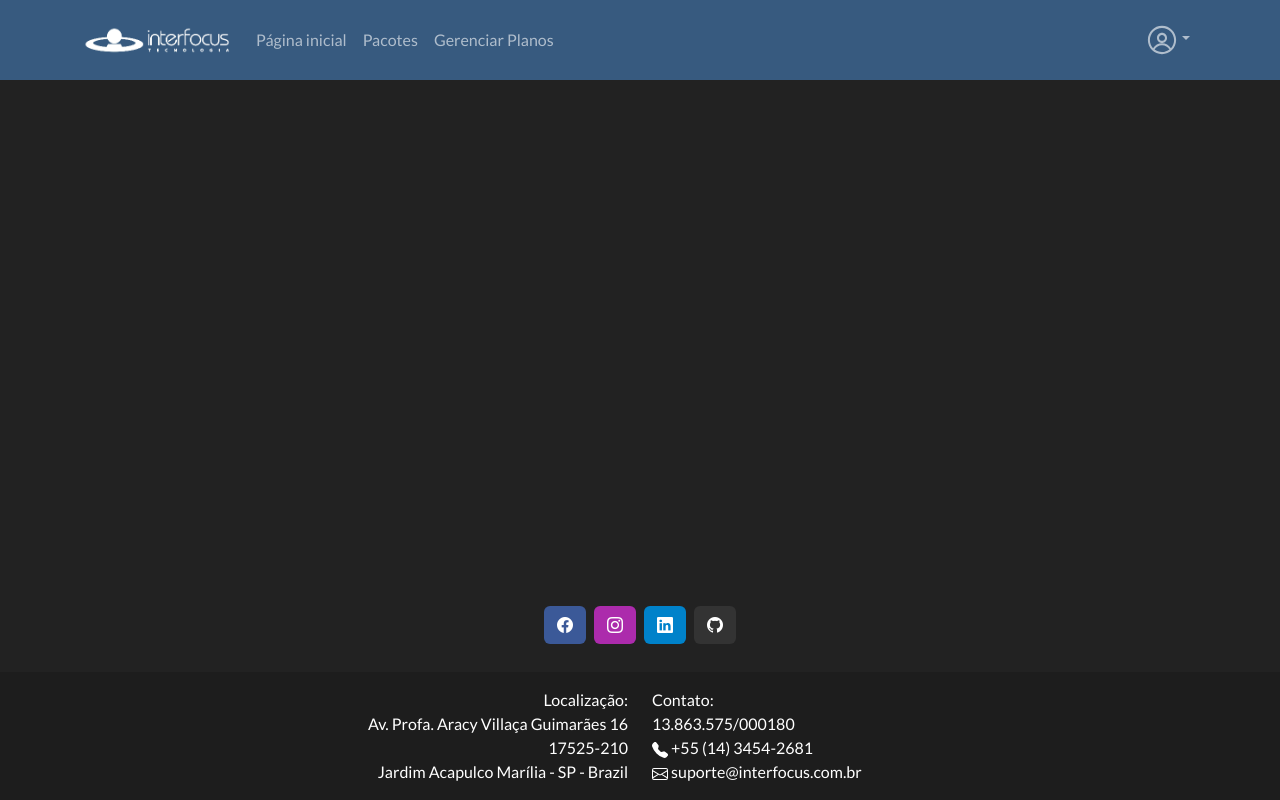
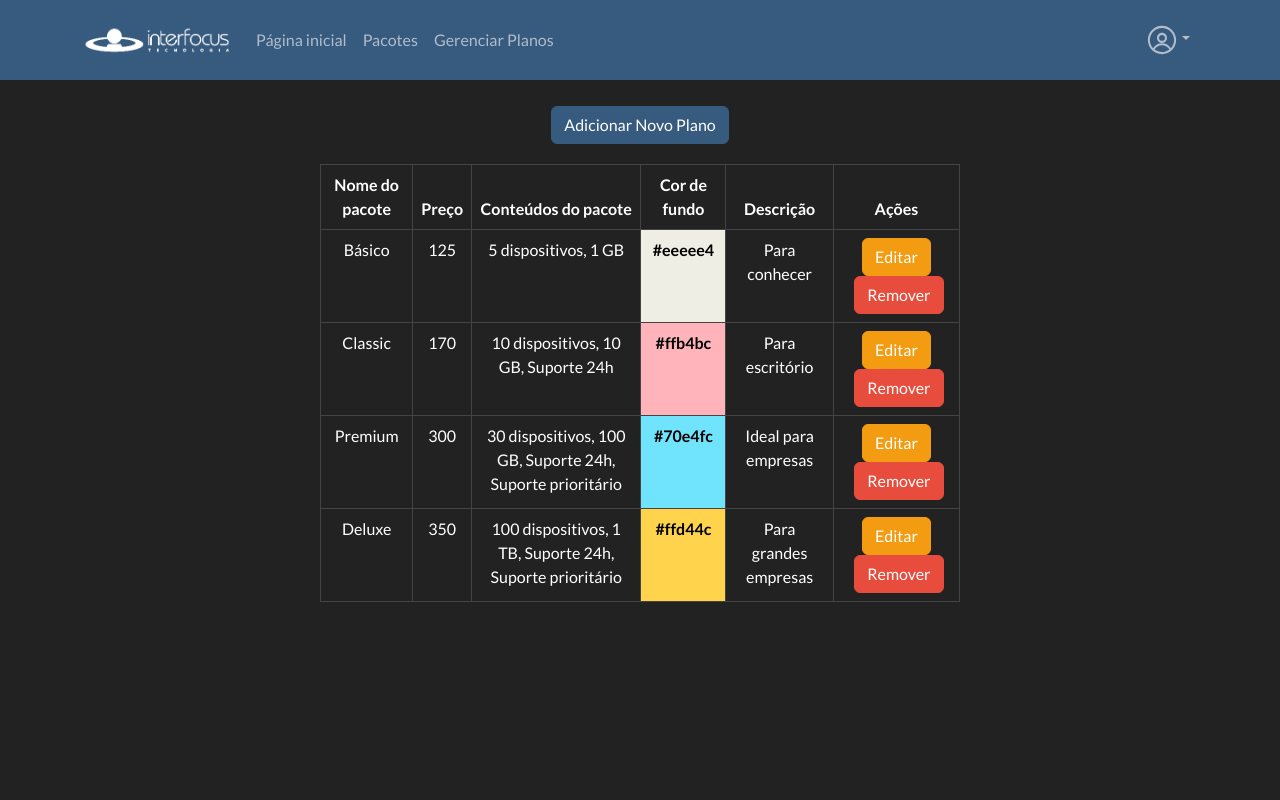
Before and after one commit to JvbsB7/Final, a React (Vite) app in the folder interfocus-project/: page /manage_packages in a window 1280 px wide. Shown: the top 800 px of the page. Built offline with nearby package versions, Linux system fonts and the light colour scheme.

Commit message:
Manage_package,Sub status

```diff
--- a/interfocus-project/src/components/loggedHeader.jsx
+++ b/interfocus-project/src/components/loggedHeader.jsx
@@ -21,7 +21,7 @@ const LoggedHeader = () => {
           <Nav className="me-auto">
             <Nav.Link as={Link} to="/">Página inicial</Nav.Link>
             <Nav.Link as={Link} to="/packages">Pacotes</Nav.Link>
-            <Nav.Link as={Link} to="/manage-plans">Gerenciar Planos</Nav.Link> {/* Novo link */}
+            <Nav.Link as={Link} to="/manage_packages">Gerenciar Planos</Nav.Link>
           </Nav>
           <Nav>
             <NavDropdown
--- /dev/null
+++ b/interfocus-project/src/containers/packages/manage_packages.jsx
@@ -0,0 +1,134 @@
+import React, { useState } from 'react';
+import Table from 'react-bootstrap/Table';
+import Button from 'react-bootstrap/Button';
+import Modal from 'react-bootstrap/Modal';
+import 'bootstrap/dist/css/bootstrap.min.css';
+
+const initialPlanos = [
+    { nome: 'Básico', preco: 125, lines: ['5 dispositivos', '1 GB'], bgColor: '#eeeee4', description: 'Para conhecer' },
+    { nome: 'Classic', preco: 170, lines: ['10 dispositivos', '10 GB', 'Suporte 24h'], bgColor: '#ffb4bc', description: 'Para escritório' },
+    { nome: 'Premium', preco: 300, lines: ['30 dispositivos', '100 GB', 'Suporte 24h', 'Suporte prioritário'], bgColor: '#70e4fc', description: 'Ideal para empresas' },
+    { nome: 'Deluxe', preco: 350, lines: ['100 dispositivos', '1 TB', 'Suporte 24h', 'Suporte prioritário'], bgColor: '#ffd44c', description: 'Para grandes empresas' }
+];
+
+function ManagePackages() {
+    const [planos, setPlanos] = useState(initialPlanos);
+    const [showModal, setShowModal] = useState(false);
+    const [editIndex, setEditIndex] = useState(null);
+    const [formData, setFormData] = useState({
+        nome: '',
+        preco: '',
+        lines: '',
+        bgColor: '',
+        description: ''
+    });
+
+    const handleClose = () => {
+        setShowModal(false);
+        setFormData({ nome: '', preco: '', lines: '', bgColor: '', description: '' });
+        setEditIndex(null);
+    };
+
+    const handleShow = (index) => {
+        if (index !== undefined) {
+            setEditIndex(index);
+            setFormData(planos[index]);
+        } else {
+            setEditIndex(null);
+        }
+        setShowModal(true);
+    };
+
+    const handleSave = () => {
+        if (editIndex !== null) {
+            const newPlanos = planos.map((plano, i) =>
+                i === editIndex
+                ? { ...formData, lines: formData.lines.split(',').map(item => item.trim()) }
+                : plano
+            );
+            setPlanos(newPlanos);
+        } else {
+            const newPlano = {
+                ...formData,
+                lines: formData.lines.split(',').map(item => item.trim()),
+            };
+            setPlanos([...planos, newPlano]);
+        }
+        handleClose();
+    };
+
+    const handleRemove = (index) => {
+        const newPlanos = planos.filter((_, i) => i !== index);
+        setPlanos(newPlanos);
+    };
+
+    return (
+        <div style={{ display: 'flex', flexDirection: 'column', alignItems: 'center', height: '100vh' }}>
+            <Button variant="primary" onClick={() => handleShow()} style={{ marginBottom: '20px' }}>Adicionar Novo Plano</Button>
+            <Table bordered hover className='text-center' style={{ width: '50%' }}>
+                <thead>
+                    <tr>
+                        <th>Nome do pacote</th>
+                        <th>Preço</th>
+                        <th>Conteúdos do pacote</th>
+                        <th>Cor de fundo</th>
+                        <th>Descrição</th>
+                        <th>Ações</th>
+                    </tr>
+                </thead>
+                <tbody>
+                    {planos.map((plano, index) => (
+                        <tr key={index} style={{ backgroundColor: plano.bgColor }}>
+                            <td>{plano.nome}</td>
+                            <td>{plano.preco}</td>
+                            <td>{plano.lines.join(', ')}</td>
+                            <td style={{ backgroundColor: plano.bgColor, color:'black',fontWeight:'bold' }}>{plano.bgColor}</td>
+                            <td>{plano.description}</td>
+                            <td>
+                                <Button variant="warning" onClick={() => handleShow(index)}>Editar</Button>
+                                <Button variant="danger" onClick={() => handleRemove(index)} style={{ marginLeft: '5px' }}>Remover</Button>
+                            </td>
+                        </tr>
+                    ))}
+                </tbody>
+            </Table>
+
+            {/* Modal para adicionar/editar plano */}
+            <Modal show={showModal} onHide={handleClose}>
+                <Modal.Header closeButton>
+                    <Modal.Title>{editIndex !== null ? 'Editar Plano' : 'Adicionar Novo Plano'}</Modal.Title>
+                </Modal.Header>
+                <Modal.Body>
+                    <form>
+                        <div className="mb-3">
+                            <label className="form-label">Nome do pacote</label>
+                            <input type="text" className="form-control" value={formData.nome} onChange={(e) => setFormData({ ...formData, nome: e.target.value })} />
+                        </div>
+                        <div className="mb-3">
+                            <label className="form-label">Preço</label>
+                            <input type="number" className="form-control" value={formData.preco} onChange={(e) => setFormData({ ...formData, preco: e.target.value })} />
+                        </div>
+                        <div className="mb-3">
+                            <label className="form-label">Conteúdos do pacote (separados por vírgula)</label>
+                            <input type="text" className="form-control" value={formData.lines} onChange={(e) => setFormData({ ...formData, lines: e.target.value })} />
+                        </div>
+                        <div className="mb-3">
+                            <label className="form-label">Cor de fundo</label>
+                            <input type="text" className="form-control" value={formData.bgColor} onChange={(e) => setFormData({ ...formData, bgColor: e.target.value })} />
+                        </div>
+                        <div className="mb-3">
+                            <label className="form-label">Descrição</label>
+                            <input type="text" className="form-control" value={formData.description} onChange={(e) => setFormData({ ...formData, description: e.target.value })} />
+                        </div>
+                    </form>
+                </Modal.Body>
+                <Modal.Footer>
+                    <Button variant="secondary" onClick={handleClose}>Fechar</Button>
+                    <Button variant="primary" onClick={handleSave}>{editIndex !== null ? 'Salvar Alterações' : 'Adicionar Plano'}</Button>
+                </Modal.Footer>
+            </Modal>
+        </div>
+    );
+}
+
+export default ManagePackages;
--- a/interfocus-project/src/containers/subscription/subscription_status/subscriptionStatus.jsx
+++ b/interfocus-project/src/containers/subscription/subscription_status/subscriptionStatus.jsx
@@ -1,38 +1,90 @@
-function SubscriptionStatus(){
+import React from 'react';
+import { Link } from 'react-router-dom';
 
-    return(
-        <>
-        <div className="pricing-header px-3 py-3 pt-md-5 pb-md-4 mx-auto text-center">
-            <h1 className="display-4">Meu pacote atual</h1>
+// Estilos //
+import { checkIconStyle } from '../../../styles/globalStyles';
 
-        </div>
+function SubscriptionStatus() {
+    return (
+        <div style={{
+            backgroundImage: 'url(https://www.transparenttextures.com/patterns/crissxcross.png)',
+        }}>
+            <div className="pricing-header px-3 py-3 pt-md-5 pb-md-4 mx-auto text-center">
+                <h1 className="display-4">Meu plano atual</h1>
+            </div>
 
-        <div className="container">
-            <div className="card-deck mb-3 text-center">
-                <div className="card mb-4 box-shadow">
-                    <div className="card-header">
-                        <h4 className="my-1 font-weight-normal">Plano econômico</h4>
-                    </div>
+            <div className="container d-flex justify-content-center">
+                <div className="card mb-4 box-shadow"
+                     style={{
+                         borderRadius: '20px',
+                         transition: 'transform 0.3s ease',
+                         width: '40%',
+                         margin: '0 auto',
+                         backgroundColor: 'white',
+                         color: 'black',
+                     }}>
+                    <h3 className="text-center" style={{ fontWeight: 'bold', margin: '10px' }}>Classic</h3>
+                    <div className="card-body text-center">
+                        <h2 className="card-title pricing-card-title" style={{ fontWeight: '950' }}>
+                            R$170.00 <small className="font-weight-light" style={{ fontSize: '1.2rem'}}>/ mês</small>
+                        </h2>
+                        <ul className="list-unstyled mt-3 mb-4" style={{ fontWeight: '400', fontSize: '1.1rem' }}>
+                            <li>
+                                <i className="bi bi-check" style={checkIconStyle}></i> 10 usuários inclusos
+                            </li>
+                            <li>
+                                <i className="bi bi-check" style={checkIconStyle}></i> 2 GB de armazenamento
+                            </li>
+                            <li>
+                                <i className="bi bi-check" style={checkIconStyle}></i> Suporte 24h
+                            </li>
+                        </ul>
+                        <div className="mt-3">
+                            <p className="lead mb-0" style={{ fontWeight: '950' }}>Válido até:</p>
+                            <h4 style={{ fontWeight: '600' }}>02/10/2025</h4>
+                        </div>
 
-                    <div className="card-body">
-                        <h1 className="card-title pricing-card-title">R$ 0.10 <small className="text-muted">/ mês</small></h1>
-                        <ul className="list-unstyled mt-3 mb-">
-                            <li>10 usuários inclusos</li>
-                            <li>2 GB de armazenamento</li>
-                            <li>Suporte 24h</li>
-                        </ul>
-                        <p className="lead">Valido até 02/10/2060</p>
-                        <div>
-                        <button type="button" class="btn btn-lg btn-block btn-primary" style={{margin:'10px'}}>Alterar plano</button>
-                        <button type="button" class="btn btn-lg btn-block btn-primary" style={{margin:'10px'}}>Cancelar plano</button>
+                        <div className="text-center">
+                            <Link to="/change-plan">
+                                <button
+                                    type="button"
+                                    className="btn btn-lg btn-block"
+                                    style={{ backgroundColor: "black", color: 'white', margin: '10px', transition: 'all 0.3s ease' }}
+                                    onMouseEnter={(e) => {
+                                        e.currentTarget.style.backgroundColor = 'white';
+                                        e.currentTarget.style.color = 'black';
+                                    }}
+                                    onMouseLeave={(e) => {
+                                        e.currentTarget.style.backgroundColor = 'black';
+                                        e.currentTarget.style.color = 'white';
+                                    }}
+                                >
+                                    Alterar plano
+                                </button>
+                            </Link>
+                            <Link to="/cancel-plan">
+                                <button
+                                    type="button"
+                                    className="btn btn-lg btn-block"
+                                    style={{ backgroundColor: "red", color: 'white', margin: '10px', transition: 'all 0.3s ease' }}
+                                    onMouseEnter={(e) => {
+                                        e.currentTarget.style.backgroundColor = 'white';
+                                        e.currentTarget.style.color = 'red';
+                                    }}
+                                    onMouseLeave={(e) => {
+                                        e.currentTarget.style.backgroundColor = 'red';
+                                        e.currentTarget.style.color = 'white';
+                                    }}
+                                >
+                                    Cancelar plano
+                                </button>
+                            </Link>
                         </div>
                     </div>
                 </div>
-
             </div>
         </div>
-    </>
-    )
+    );
 }
 
-export default SubscriptionStatus
+export default SubscriptionStatus;
--- a/interfocus-project/src/containers/subscription/subscription_update/subscriptionUpdate.jsx
+++ b/interfocus-project/src/containers/subscription/subscription_update/subscriptionUpdate.jsx
@@ -2,7 +2,6 @@ function SubscriptionUpdate(){
 
     return(
         <div>
-            <h1>muller gayzao</h1>
             <h1>hello world</h1>
         </div>
     )
--- a/interfocus-project/src/main.jsx
+++ b/interfocus-project/src/main.jsx
@@ -13,6 +13,10 @@ import Home from './containers/home/home';
 import Header from './components/header';
 import LoggedHeader from './components/loggedHeader';
 import Footer from './components/footer';
+import ManagePackages from './containers/packages/manage_packages';
+
+
+
 
 // Estilos //
 import 'bootstrap/dist/css/bootstrap.min.css';
@@ -34,6 +38,8 @@ const App = () => {
           <Route path="/status" element={<SubscriptionStatus />} />
           <Route path="/subscription-update" element={<SubscriptionUpdate />} />
           <Route path="/payment" element={<Payment />} />
+          <Route path="/manage_packages" element={<ManagePackages />} />
+
 
         </Routes>
         </div>
```
